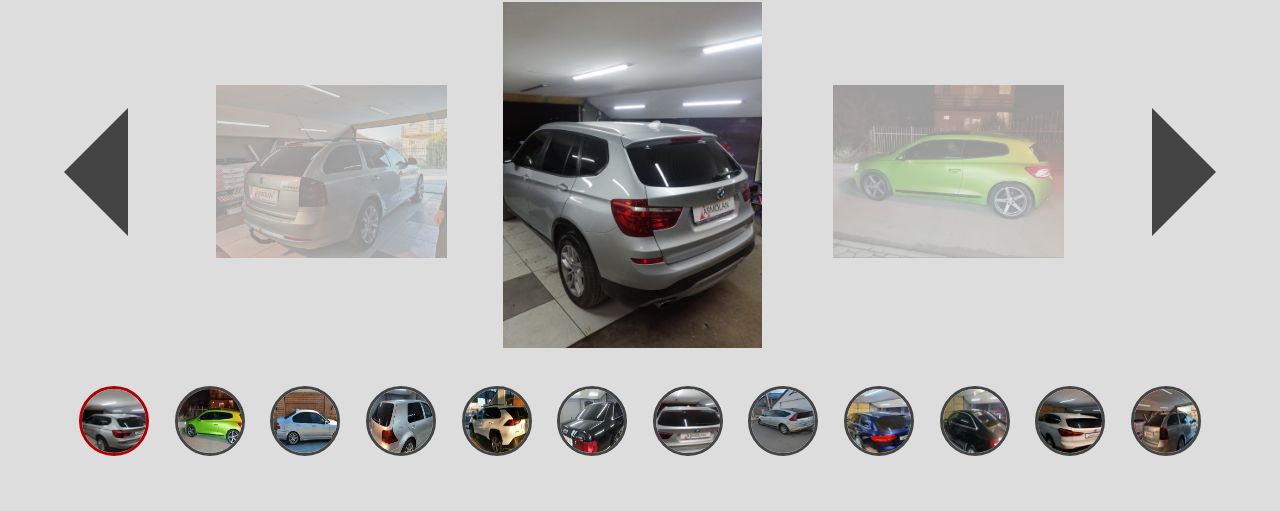
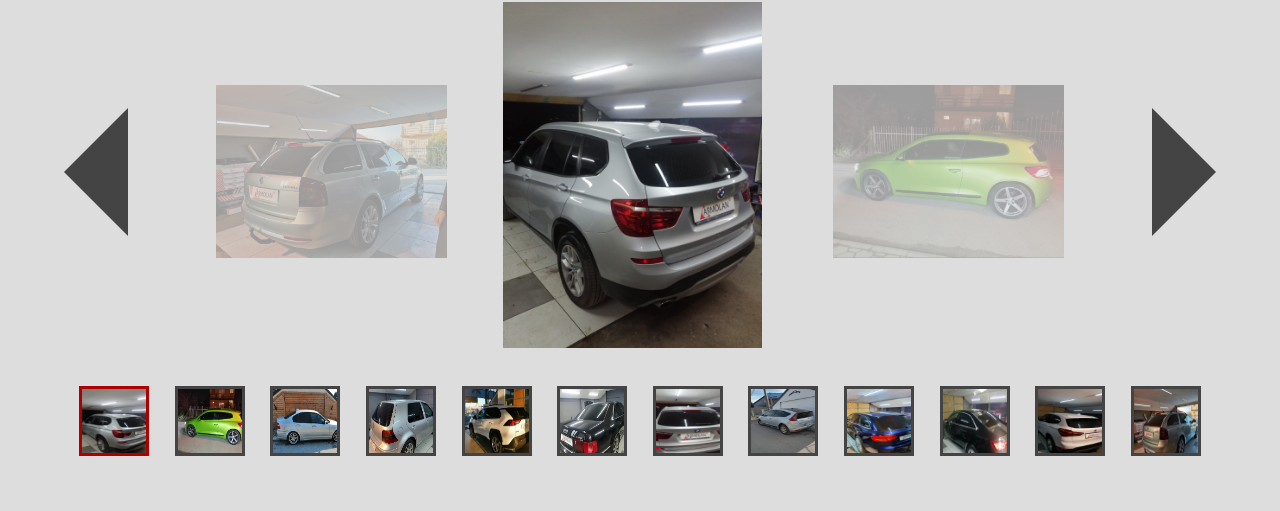
Before and after one commit to MihajloBondji/zatamnjivanjekragujevac, a plain HTML site: page public/index.html in a window 1280 px wide. Shown: the part 2167-2678 px from the top of the page. Drawn offline with Linux system fonts and the light colour scheme.

Commit message:
update circle to square

```diff
--- a/public/files/maincss.css
+++ b/public/files/maincss.css
@@ -609,7 +609,6 @@ html{
 	height: 5vw;
 	margin: 0 1vw;
 	border: solid 0.3vw #444;
-	border-radius: 6vw;
 	cursor: pointer;
 	text-align: center;
 	overflow: hidden;
```
